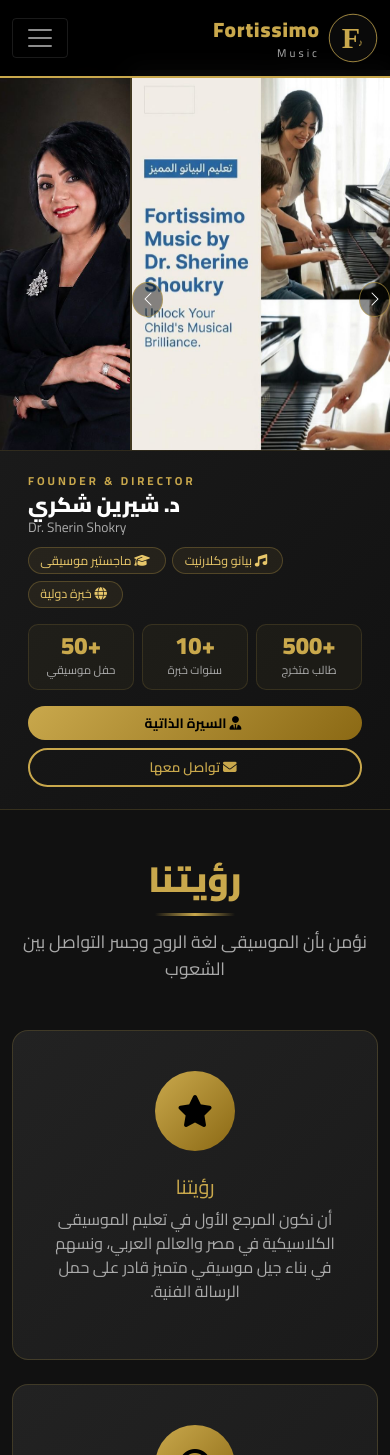
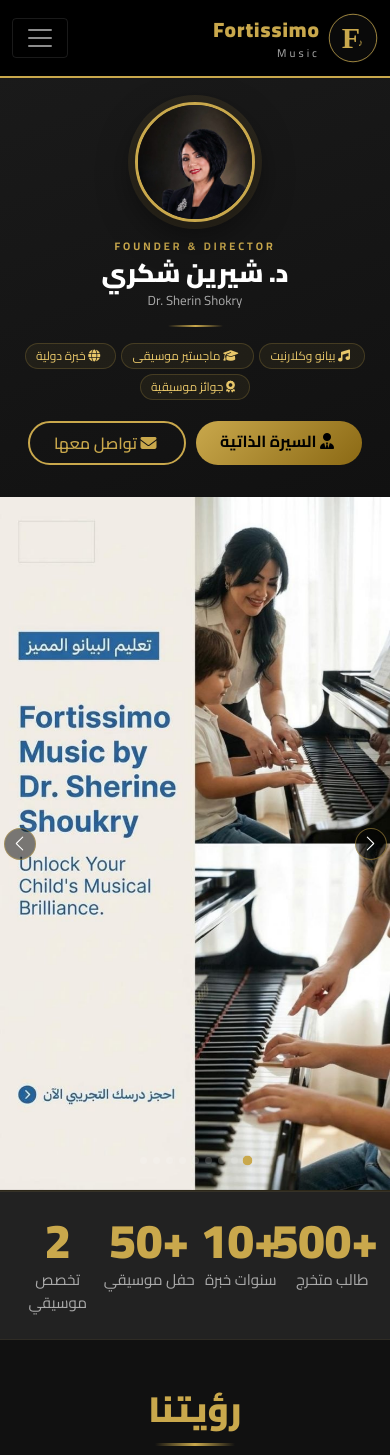
Before and after one commit to mhElessawy/FortissimoMusic, an ASP.NET Core app: page / in a window 390 px wide. Shown: the top 1455 px of the page. Run offline with ASP.NET Core 8, Linux system fonts and the light colour scheme; data comes from the database, SQL or seed files in the repository.

Commit message:
Complete hero redesign: circular Dr. Sherin photo + portrait carousel side by side
RIGHT column (42%): Dr. Sherin circular photo with gold ring, name, subtitle,
  gold divider, 4 specialty badges, two action buttons — centered vertically
LEFT column (58%): numbered portrait image carousel, object-fit:cover fills column
  with subtle arrow controls and gold dot indicators

Stats strip below hero as a clean dark band.
Responsive: stacks vertically on mobile.

Co-Authored-By: Claude Sonnet 4.6 <noreply@anthropic.com>
Claude-Session: https://claude.ai/code/session_013sRFwAj5hVoQ6TQdB8Gws2

```diff
--- a/Views/Home/Index.cshtml
+++ b/Views/Home/Index.cshtml
@@ -6,13 +6,50 @@
 }
 
 <!-- ===== HERO ===== -->
-<section class="hero-section">
+<section class="hero-main">
+    <div class="row g-0 hero-row">
 
-    <!-- الجزء العلوي: الصور + صورة الدكتورة -->
-    <div class="hero-top row g-0">
+        <!-- عمود الـ bio — أول في DOM = يمين في RTL -->
+        <div class="col-lg-5 col-md-5 hero-bio-panel">
+            <div class="hero-bio-inner">
 
-        <!-- صور الأكاديمية - carousel -->
-        <div class="col-8 col-md-9 hero-carousel-col">
+                <div class="hero-dr-photo-wrap">
+                    <img src="/images/dr-sherin.jpeg"
+                         alt="د. شيرين شكري"
+                         class="hero-dr-circle"
+                         onerror="this.style.display='none'; this.nextElementSibling.style.display='flex';" />
+                    <div class="hero-dr-circle-fallback">
+                        <i class="fas fa-user-circle"></i>
+                    </div>
+                </div>
+
+                <span class="hero-bio-label">FOUNDER &amp; DIRECTOR</span>
+                <h1 class="hero-bio-name">د. شيرين شكري</h1>
+                <p class="hero-bio-name-en">Dr. Sherin Shokry</p>
+
+                <div class="hero-gold-line"></div>
+
+                <div class="hero-badges">
+                    <span class="hero-badge"><i class="fas fa-music ms-1"></i> بيانو وكلارنيت</span>
+                    <span class="hero-badge"><i class="fas fa-graduation-cap ms-1"></i> ماجستير موسيقى</span>
+                    <span class="hero-badge"><i class="fas fa-globe ms-1"></i> خبرة دولية</span>
+                    <span class="hero-badge"><i class="fas fa-award ms-1"></i> جوائز موسيقية</span>
+                </div>
+
+                <div class="hero-bio-actions">
+                    <a asp-action="CV" class="btn-gold px-4 py-2">
+                        <i class="fas fa-user-tie ms-1"></i> السيرة الذاتية
+                    </a>
+                    <a asp-action="Contact" class="btn-outline-gold px-4 py-2">
+                        <i class="fas fa-envelope ms-1"></i> تواصل معها
+                    </a>
+                </div>
+
+            </div>
+        </div>
+
+        <!-- عمود الصور — ثاني في DOM = يسار في RTL -->
+        <div class="col-lg-7 col-md-7 hero-photos-panel">
             @if (sliderImages.Any())
             {
                 <div id="heroCarousel" class="carousel slide h-100" data-bs-ride="carousel" data-bs-interval="4000">
@@ -21,7 +58,7 @@
                         {
                             var img = sliderImages[i];
                             <div class="carousel-item h-100 @(i == 0 ? "active" : "")">
-                                <img src="@img.ImageUrl" alt="@img.Title" class="hero-portrait-img" />
+                                <img src="@img.ImageUrl" alt="@img.Title" class="hero-photo-img" />
                             </div>
                         }
                     </div>
@@ -31,7 +68,7 @@
                     <button class="carousel-control-next" type="button" data-bs-target="#heroCarousel" data-bs-slide="next">
                         <span class="carousel-control-next-icon"></span>
                     </button>
-                    <div class="carousel-indicators hero-indicators">
+                    <div class="carousel-indicators hero-dots">
                         @for (int i = 0; i < sliderImages.Count; i++)
                         {
                             <button type="button" data-bs-target="#heroCarousel" data-bs-slide-to="@i"
@@ -42,84 +79,46 @@
             }
             else
             {
-                <div class="h-100 d-flex align-items-center justify-content-center hero-no-img">
-                    <i class="fas fa-images"></i>
+                <div class="h-100 d-flex align-items-center justify-content-center" style="background:var(--dark-2);">
+                    <i class="fas fa-images" style="font-size:5rem;color:rgba(201,168,76,0.15);"></i>
                 </div>
             }
         </div>
 
-        <!-- صورة الدكتورة شيرين -->
-        <div class="col-4 col-md-3 hero-dr-col">
-            <div class="hero-dr-img-wrap">
-                <img src="/images/dr-sherin.jpeg" alt="د. شيرين شكري" class="hero-dr-img"
-                     onerror="this.style.display='none'; this.nextElementSibling.style.display='flex';" />
-                <div class="hero-dr-fallback">
-                    <i class="fas fa-user-circle"></i>
     </div>
-                <div class="hero-dr-badge">
-                    <i class="fas fa-music ms-1"></i> المؤسسة
+</section>
+
+<!-- ===== إحصائيات ===== -->
+<div class="stats-strip">
+    <div class="container">
+        <div class="row g-0 text-center">
+            <div class="col-3">
+                <div class="stat-item">
+                    <div class="number">+500</div>
+                    <div class="label">طالب متخرج</div>
                 </div>
             </div>
-        </div>
-
-    </div>
-
-    <!-- الجزء السفلي: الكلام -->
-    <div class="hero-bottom">
-        <div class="container-fluid">
-            <div class="row align-items-center g-3">
-
-                <!-- الاسم والتخصصات -->
-                <div class="col-lg-5 text-end">
-                    <p class="hero-bio-label mb-1">FOUNDER &amp; DIRECTOR</p>
-                    <h1 class="hero-bio-name mb-0">د. شيرين شكري</h1>
-                    <p class="hero-bio-name-en">Dr. Sherin Shokry</p>
-                    <div class="hero-badges">
-                        <span class="hero-badge"><i class="fas fa-music ms-1"></i> بيانو وكلارنيت</span>
-                        <span class="hero-badge"><i class="fas fa-graduation-cap ms-1"></i> ماجستير موسيقى</span>
-                        <span class="hero-badge"><i class="fas fa-globe ms-1"></i> خبرة دولية</span>
+            <div class="col-3">
+                <div class="stat-item">
+                    <div class="number">+10</div>
+                    <div class="label">سنوات خبرة</div>
                 </div>
             </div>
-
-                <!-- الإحصائيات -->
-                <div class="col-lg-4">
-                    <div class="row g-2 text-center">
-                        <div class="col-4">
-                            <div class="hero-stat">
-                                <div class="hero-stat-number">+500</div>
-                                <div class="hero-stat-label">طالب متخرج</div>
+            <div class="col-3">
+                <div class="stat-item">
+                    <div class="number">+50</div>
+                    <div class="label">حفل موسيقي</div>
                 </div>
             </div>
-                        <div class="col-4">
-                            <div class="hero-stat">
-                                <div class="hero-stat-number">+10</div>
-                                <div class="hero-stat-label">سنوات خبرة</div>
-                            </div>
-                        </div>
-                        <div class="col-4">
-                            <div class="hero-stat">
-                                <div class="hero-stat-number">+50</div>
-                                <div class="hero-stat-label">حفل موسيقي</div>
+            <div class="col-3">
+                <div class="stat-item">
+                    <div class="number">2</div>
+                    <div class="label">تخصص موسيقي</div>
                 </div>
             </div>
         </div>
     </div>
-
-                <!-- الأزرار -->
-                <div class="col-lg-3 d-flex flex-column gap-2 align-items-start">
-                    <a asp-action="CV" class="btn-gold px-4 py-2 w-100 text-center">
-                        <i class="fas fa-user-tie ms-1"></i> السيرة الذاتية
-                    </a>
-                    <a asp-action="Contact" class="btn-outline-gold px-4 py-2 w-100 text-center">
-                        <i class="fas fa-envelope ms-1"></i> تواصل معها
-                    </a>
 </div>
-
-            </div>
-        </div>
-    </div>
-
-</section>
 
 <!-- ===== VISION ===== -->
 <section class="section-dark">
--- a/wwwroot/css/site.css
+++ b/wwwroot/css/site.css
@@ -131,27 +131,135 @@ body {
     }
 
 /* ===== HERO ===== */
-.hero-section {
+.hero-main {
     background: var(--dark);
-    border-bottom: 1px solid rgba(201,168,76,0.2);
+    height: 72vh;
+    max-height: 700px;
+    min-height: 440px;
+    overflow: hidden;
+    border-bottom: 1px solid rgba(201,168,76,0.15);
 }
 
-/* --- الجزء العلوي: الصور --- */
-.hero-top {
-    height: 58vh;
-    min-height: 380px;
-    max-height: 650px;
-    overflow: hidden;
+.hero-row { height: 100%; }
+
+/* --- عمود السيرة الذاتية (يمين) --- */
+.hero-bio-panel {
+    display: flex;
+    align-items: center;
+    justify-content: center;
+    padding: 2rem 2rem;
+    background: linear-gradient(160deg, var(--dark-2) 0%, var(--dark) 100%);
+    position: relative;
+    text-align: center;
 }
 
-/* عمود carousel */
-.hero-carousel-col {
+.hero-bio-panel::after {
+    content: '';
+    position: absolute;
+    top: 10%; bottom: 10%;
+    left: 0;
+    width: 1px;
+    background: linear-gradient(to bottom, transparent, var(--gold), transparent);
+}
+
+.hero-bio-inner {
+    display: flex;
+    flex-direction: column;
+    align-items: center;
+    width: 100%;
+    max-width: 360px;
+}
+
+/* صورة الدكتورة دائرية */
+.hero-dr-photo-wrap { margin-bottom: 1rem; position: relative; }
+
+.hero-dr-circle {
+    width: 145px;
+    height: 145px;
+    border-radius: 50%;
+    object-fit: cover;
+    object-position: top center;
+    border: 3px solid var(--gold);
+    box-shadow: 0 0 0 7px rgba(201,168,76,0.1), 0 12px 35px rgba(0,0,0,0.5);
+    display: block;
+}
+
+.hero-dr-circle-fallback {
+    display: none;
+    width: 145px;
+    height: 145px;
+    border-radius: 50%;
+    background: var(--dark-3);
+    border: 3px solid var(--gold);
+    align-items: center;
+    justify-content: center;
+    font-size: 4rem;
+    color: rgba(201,168,76,0.3);
+}
+
+/* النص */
+.hero-bio-label {
+    display: block;
+    font-size: 0.68rem;
+    letter-spacing: 3px;
+    color: var(--gold);
+    font-weight: 700;
+    margin-bottom: 0.3rem;
+}
+
+.hero-bio-name {
+    font-size: clamp(1.6rem, 2.5vw, 2.1rem);
+    font-weight: 900;
+    color: #fff;
+    margin-bottom: 0.15rem;
+    line-height: 1.15;
+}
+
+.hero-bio-name-en {
+    color: var(--text-muted);
+    font-size: 0.82rem;
+    margin-bottom: 0.9rem;
+}
+
+.hero-gold-line {
+    width: 55px;
+    height: 2px;
+    background: linear-gradient(90deg, transparent, var(--gold), transparent);
+    margin: 0 auto 1rem;
+}
+
+.hero-badges {
+    display: flex;
+    flex-wrap: wrap;
+    gap: 0.35rem;
+    justify-content: center;
+    margin-bottom: 1.3rem;
+}
+
+.hero-badge {
+    background: rgba(201,168,76,0.07);
+    border: 1px solid rgba(201,168,76,0.22);
+    color: var(--gold-light);
+    padding: 0.18rem 0.65rem;
+    border-radius: 20px;
+    font-size: 0.75rem;
+}
+
+.hero-bio-actions {
+    display: flex;
+    gap: 0.6rem;
+    flex-wrap: wrap;
+    justify-content: center;
+}
+
+/* --- عمود الصور (يسار) --- */
+.hero-photos-panel {
     position: relative;
     overflow: hidden;
-    border-left: 2px solid rgba(201,168,76,0.25);
+    background: var(--dark);
 }
 
-.hero-portrait-img {
+.hero-photo-img {
     width: 100%;
     height: 100%;
     object-fit: cover;
@@ -159,195 +267,75 @@ body {
     display: block;
 }
 
-/* أزرار carousel */
+/* أزرار التنقل */
 .carousel-control-prev,
 .carousel-control-next {
-    width: 12%;
+    width: 10%;
     z-index: 10;
     opacity: 1;
 }
 
 .carousel-control-prev-icon,
 .carousel-control-next-icon {
-    width: 2.2rem;
-    height: 2.2rem;
-    background-color: rgba(0,0,0,0.45);
+    width: 2rem;
+    height: 2rem;
+    background-color: rgba(0,0,0,0.5);
     border-radius: 50%;
     background-size: 55%;
-    border: 1.5px solid rgba(201,168,76,0.6);
-    transition: all 0.25s;
+    border: 1.5px solid rgba(201,168,76,0.5);
+    transition: all 0.2s;
 }
 
 .carousel-control-prev:hover .carousel-control-prev-icon,
 .carousel-control-next:hover .carousel-control-next-icon {
-    background-color: rgba(201,168,76,0.7);
+    background-color: rgba(201,168,76,0.65);
     border-color: var(--gold);
 }
 
 /* مؤشرات */
-.hero-indicators {
-    bottom: 10px;
-    z-index: 10;
-}
+.hero-dots { bottom: 10px; z-index: 10; }
 
 .carousel-indicators [data-bs-target] {
-    width: 8px;
-    height: 8px;
+    width: 7px;
+    height: 7px;
     border-radius: 50%;
     border: none;
-    background-color: rgba(201,168,76,0.45);
+    background-color: rgba(255,255,255,0.35);
+    margin: 0 3px;
     transition: all 0.3s;
-    margin: 0 3px;
 }
 
 .carousel-indicators .active {
     background-color: var(--gold);
-    transform: scale(1.25);
+    transform: scale(1.4);
 }
 
-/* عمود صورة الدكتورة */
-.hero-dr-col {
-    overflow: hidden;
-    background: var(--dark-2);
-    position: relative;
-}
-
-.hero-dr-img-wrap {
-    height: 100%;
-    position: relative;
-}
-
-.hero-dr-img {
-    width: 100%;
-    height: 100%;
-    object-fit: cover;
-    object-position: center top;
-    display: block;
-}
-
-.hero-dr-fallback {
-    display: none;
-    width: 100%;
-    height: 100%;
-    align-items: center;
-    justify-content: center;
-    font-size: 5rem;
-    color: rgba(201,168,76,0.25);
-}
-
-.hero-dr-badge {
-    position: absolute;
-    bottom: 12px;
-    right: 0;
-    left: 0;
-    text-align: center;
-    background: rgba(0,0,0,0.65);
-    color: var(--gold);
-    font-size: 0.75rem;
-    font-weight: 700;
-    padding: 0.35rem 0.5rem;
-    letter-spacing: 1px;
-    backdrop-filter: blur(4px);
-}
-
-.hero-no-img {
-    background: var(--dark-2);
-    font-size: 5rem;
-    color: rgba(201,168,76,0.15);
-}
-
-/* --- الجزء السفلي: النص --- */
-.hero-bottom {
-    background: linear-gradient(135deg, var(--dark-2) 0%, var(--dark) 100%);
-    padding: 1.6rem 2rem;
-    border-top: 1px solid rgba(201,168,76,0.15);
-}
-
-.hero-bio-label {
-    color: var(--gold);
-    font-size: 0.72rem;
-    letter-spacing: 3px;
-    font-weight: 700;
-    margin-bottom: 0.2rem;
-}
-
-.hero-bio-name {
-    font-size: clamp(1.5rem, 3vw, 2rem);
-    font-weight: 900;
-    color: #fff;
-    line-height: 1.1;
-}
-
-.hero-bio-name-en {
-    color: var(--text-muted);
-    font-size: 0.85rem;
-    margin-bottom: 0.6rem;
-}
-
-.hero-badges {
-    display: flex;
-    flex-wrap: wrap;
-    gap: 0.4rem;
-    justify-content: flex-end;
-    margin-top: 0.5rem;
-}
-
-.hero-badge {
-    background: rgba(201,168,76,0.08);
-    border: 1px solid rgba(201,168,76,0.28);
-    color: var(--gold-light);
-    padding: 0.2rem 0.7rem;
-    border-radius: 20px;
-    font-size: 0.78rem;
-}
-
-.hero-stat {
-    background: rgba(201,168,76,0.05);
-    border: 1px solid rgba(201,168,76,0.15);
-    border-radius: 10px;
-    padding: 0.6rem 0.4rem;
-    transition: border-color 0.3s;
-}
-
-.hero-stat:hover { border-color: var(--gold); }
-
-.hero-stat-number {
-    font-size: 1.5rem;
-    font-weight: 900;
-    color: var(--gold);
-    line-height: 1;
-}
-
-.hero-stat-label {
-    font-size: 0.72rem;
-    color: var(--text-muted);
-    margin-top: 0.2rem;
+/* --- شريط الإحصائيات --- */
+.stats-strip {
+    background: var(--dark-3);
+    padding: 1.5rem 0;
+    border-top: 1px solid rgba(201,168,76,0.12);
+    border-bottom: 1px solid rgba(201,168,76,0.08);
 }
 
 /* Responsive */
-@media (max-width: 991px) {
-    .hero-top {
-        height: 50vh;
+@media (max-width: 767px) {
+    .hero-main {
+        height: auto;
+        max-height: none;
+        min-height: auto;
     }
 
-    .hero-bottom {
-        padding: 1.4rem 1rem;
+    .hero-bio-panel {
+        min-height: 380px;
+        padding: 2rem 1.5rem;
     }
 
-    .hero-bottom .col-lg-3 .btn-gold,
-    .hero-bottom .col-lg-3 .btn-outline-gold {
-        font-size: 0.85rem;
-        padding: 0.45rem 1rem !important;
-    }
-}
+    .hero-bio-panel::after { display: none; }
 
-@media (max-width: 575px) {
-    .hero-top {
-        height: 45vh;
-        min-height: 280px;
-    }
+    .hero-photos-panel { min-height: 300px; }
 
-    .hero-bio-name { font-size: 1.3rem; }
+    .hero-dr-circle { width: 120px; height: 120px; }
 }
 
 /* ===== SECTION TITLES ===== */
```
Lines whose indentation alone changed are shown as unchanged.
